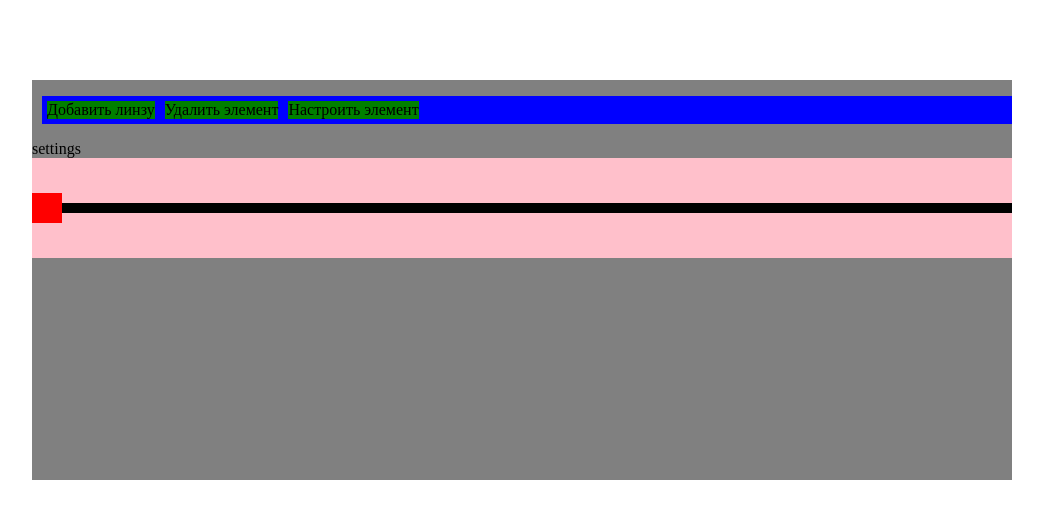
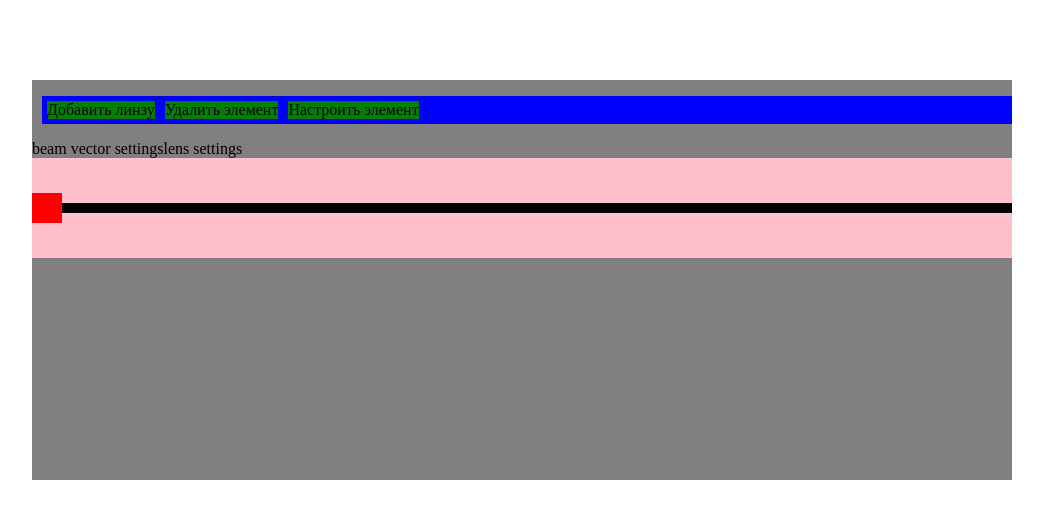
Before and after one commit to ynoplanetashka2/psu_works, a React (Vite) app in the folder optics-matrix/: page / in a window 1280 px wide. Shown: the top 518 px of the page, without its empty margins (118-1161 px from the left). Built offline with nearby package versions, Linux system fonts and the light colour scheme.

Commit message:
added BeamVectorSettings-comp & LensSettings-comp

```diff
--- /dev/null
+++ b/optics-matrix/src/components/BeamVectorSettings.tsx
@@ -0,0 +1,7 @@
+type Props = {
+  style?: React.HTMLAttributes<HTMLDivElement>["style"];
+};
+
+export function BeamVectorSettings({ style = {} }: Props) {
+  return "beam vector settings";
+}
--- /dev/null
+++ b/optics-matrix/src/components/LensSettings.tsx
@@ -0,0 +1,7 @@
+type Props = {
+  style?: React.HTMLAttributes<HTMLDivElement>["style"];
+};
+
+export function LensSettings({ style = {} }: Props) {
+  return "lens settings";
+}
--- a/optics-matrix/src/components/OpticsObjectsSettings.tsx
+++ b/optics-matrix/src/components/OpticsObjectsSettings.tsx
@@ -1,3 +1,15 @@
-export function OpticsObjectsSettings() {
-    return 'settings';
+import { BeamVectorSettings } from "./BeamVectorSettings";
+import { LensSettings } from "./LensSettings";
+
+type Props = {
+  style?: React.HTMLAttributes<HTMLDivElement>["style"];
+};
+
+export function OpticsObjectsSettings({ style = {} }: Props) {
+  return (
+    <div style={style}>
+      <BeamVectorSettings />
+      <LensSettings />
+    </div>
+  );
 }
```
Also changed, not shown: 1 other file (tests, documents, lock files or other folders).
